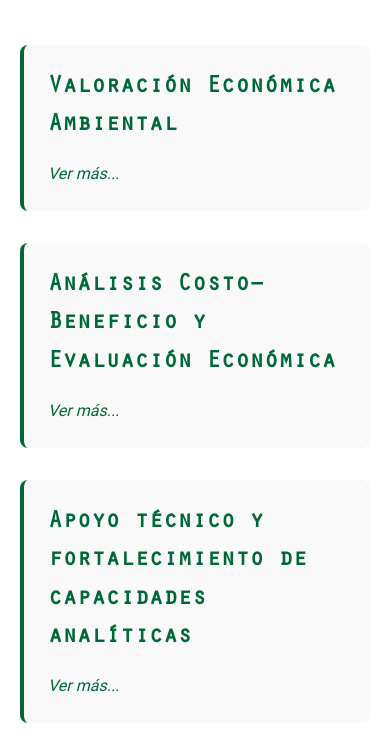
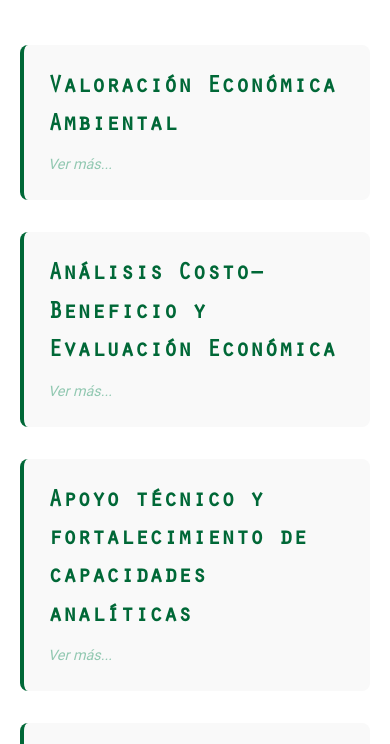
Before and after one commit to smenesesr/environmentus-website, a plain HTML site: page index.html in a window 390 px wide. Shown: the part 1279-2023 px from the top of the page. Drawn offline with Linux system fonts and the light colour scheme.

Commit message:
Fix mobile service items to show Ver más

```diff
--- a/style.css
+++ b/style.css
@@ -632,6 +632,11 @@ footer .container {
 
     .service-item {
         padding: 1.5rem;
+        cursor: pointer;
+    }
+
+    .service-item h3 {
+        margin-bottom: 0.5rem;
     }
 
     .service-item p,
@@ -643,9 +648,10 @@ footer .container {
     .service-item::after {
         content: "Ver más...";
         display: block;
-        color: #006837;
+        color: #91c8b1;
         font-style: italic;
         margin-top: 0.5rem;
+        font-size: 0.9rem;
     }
 
     .team-member {
```
